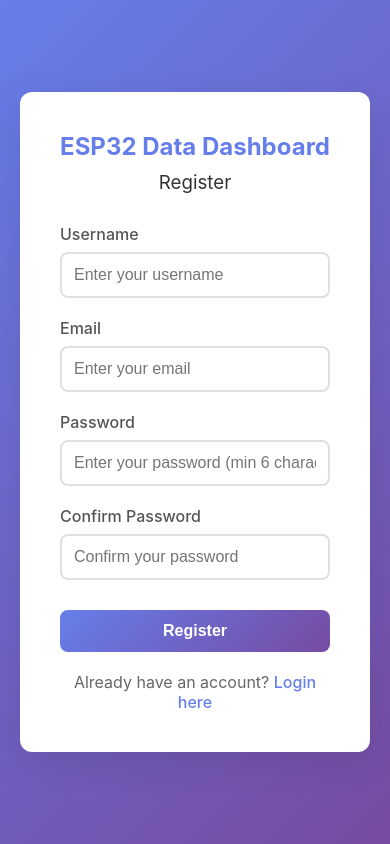
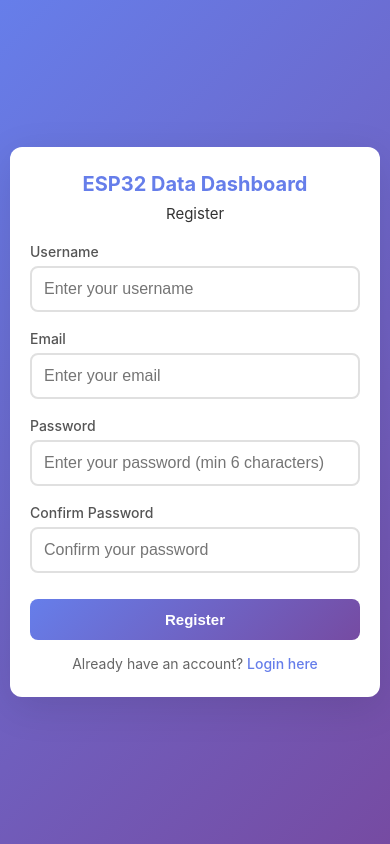
Before and after one commit to Andii-12/Esp32Web, a React (Create React App) app in the folder frontend/: page /register in a window 390 px wide. Built offline with nearby package versions, Linux system fonts and the light colour scheme; no server answers.

Commit message:
mobile style fixes

```diff
--- a/frontend/public/index.html
+++ b/frontend/public/index.html
@@ -2,7 +2,7 @@
 <html lang="en">
   <head>
     <meta charset="utf-8" />
-    <meta name="viewport" content="width=device-width, initial-scale=1" />
+    <meta name="viewport" content="width=device-width, initial-scale=1, maximum-scale=5, user-scalable=yes" />
     <meta name="theme-color" content="#000000" />
     <meta name="description" content="ESP32 Data Dashboard" />
     <title>ESP32 Data Dashboard</title>
--- a/frontend/src/components/Auth.css
+++ b/frontend/src/components/Auth.css
@@ -102,3 +102,85 @@
 .auth-link a:hover {
   text-decoration: underline;
 }
+
+/* Mobile Responsive Styles */
+@media (max-width: 768px) {
+  .auth-container {
+    padding: 15px;
+  }
+
+  .auth-card {
+    padding: 30px 25px;
+    max-width: 100%;
+  }
+
+  .auth-card h2 {
+    font-size: 22px;
+    margin-bottom: 8px;
+  }
+
+  .auth-card h3 {
+    font-size: 16px;
+    margin-bottom: 25px;
+  }
+
+  .form-group {
+    margin-bottom: 18px;
+  }
+
+  .form-group label {
+    font-size: 14px;
+    margin-bottom: 6px;
+  }
+
+  .form-group input {
+    padding: 14px;
+    font-size: 16px; /* Prevents zoom on iOS */
+  }
+
+  .auth-button {
+    padding: 14px;
+    font-size: 16px;
+    margin-top: 8px;
+  }
+
+  .error-message {
+    padding: 10px;
+    font-size: 13px;
+    margin-bottom: 15px;
+  }
+
+  .auth-link {
+    font-size: 14px;
+    margin-top: 15px;
+  }
+}
+
+/* Small Mobile Devices */
+@media (max-width: 480px) {
+  .auth-container {
+    padding: 10px;
+  }
+
+  .auth-card {
+    padding: 25px 20px;
+  }
+
+  .auth-card h2 {
+    font-size: 20px;
+  }
+
+  .auth-card h3 {
+    font-size: 15px;
+    margin-bottom: 20px;
+  }
+
+  .form-group input {
+    padding: 12px;
+  }
+
+  .auth-button {
+    padding: 12px;
+    font-size: 15px;
+  }
+}
--- a/frontend/src/components/Dashboard.css
+++ b/frontend/src/components/Dashboard.css
@@ -351,15 +351,159 @@
   font-weight: 700;
 }
 
+/* Mobile Responsive Styles */
 @media (max-width: 768px) {
   .dashboard-header {
     flex-direction: column;
     align-items: flex-start;
     gap: 15px;
+    padding: 15px 20px;
+  }
+
+  .dashboard-header h1 {
+    font-size: 20px;
+    margin-bottom: 3px;
+  }
+
+  .dashboard-header p {
+    font-size: 13px;
+  }
+
+  .logout-button {
+    width: 100%;
+    padding: 12px;
+    font-size: 15px;
+  }
+
+  .dashboard-content {
+    padding: 15px 10px;
+  }
+
+  .admin-section {
+    padding: 20px 15px;
+    margin-bottom: 15px;
+  }
+
+  .admin-header {
+    flex-direction: column;
+    align-items: flex-start;
+    gap: 10px;
+  }
+
+  .admin-header h2 {
+    font-size: 20px;
+  }
+
+  .admin-info p {
+    font-size: 14px;
+  }
+
+  .rooms-section {
+    padding: 20px 15px;
+    margin-bottom: 15px;
+  }
+
+  .rooms-section h2 {
+    font-size: 18px;
+    margin-bottom: 15px;
+  }
+
+  .rooms-grid {
+    grid-template-columns: 1fr;
+    gap: 15px;
+  }
+
+  .room-card {
+    padding: 20px 15px;
+  }
+
+  .room-header {
+    flex-direction: column;
+    align-items: flex-start;
+    gap: 10px;
+    margin-bottom: 15px;
+  }
+
+  .room-header h3 {
+    font-size: 20px;
+  }
+
+  .status-badge {
+    padding: 5px 12px;
+    font-size: 12px;
+  }
+
+  .sensor-row {
+    padding: 10px 12px;
+    flex-direction: column;
+    align-items: flex-start;
+    gap: 5px;
+  }
+
+  .sensor-label {
+    font-size: 13px;
+  }
+
+  .sensor-value {
+    font-size: 15px;
+    width: 100%;
+  }
+
+  .sensor-value-small {
+    font-size: 11px;
+  }
+
+  .data-history {
+    padding: 20px 15px;
+  }
+
+  .data-history h2 {
+    font-size: 18px;
+    margin-bottom: 15px;
+  }
+
+  .data-table {
+    font-size: 12px;
+  }
+
+  .data-table th {
+    padding: 8px 6px;
+    font-size: 11px;
+    white-space: nowrap;
+  }
+
+  .data-table td {
+    padding: 8px 6px;
+    font-size: 11px;
+    white-space: nowrap;
+  }
+
+  .table-container {
+    overflow-x: auto;
+    -webkit-overflow-scrolling: touch;
+  }
+
+  .loading,
+  .no-data {
+    padding: 30px 20px;
+    font-size: 14px;
+  }
+
+  .error-message {
+    padding: 10px;
+    font-size: 13px;
+    margin-bottom: 15px;
   }
 
   .filter-section {
     flex-direction: column;
+    padding: 15px;
+  }
+
+  .filter-button,
+  .refresh-button {
+    width: 100%;
+    padding: 12px;
   }
 
   .data-grid {
@@ -369,8 +513,53 @@
   .nodes-grid {
     grid-template-columns: 1fr;
   }
+}
 
-  .table-container {
-    overflow-x: scroll;
+/* Small Mobile Devices */
+@media (max-width: 480px) {
+  .dashboard-header {
+    padding: 12px 15px;
+  }
+
+  .dashboard-header h1 {
+    font-size: 18px;
+  }
+
+  .dashboard-content {
+    padding: 10px 8px;
+  }
+
+  .admin-section,
+  .rooms-section,
+  .data-history {
+    padding: 15px 12px;
+    border-radius: 8px;
+  }
+
+  .room-card {
+    padding: 15px 12px;
+  }
+
+  .room-header h3 {
+    font-size: 18px;
+  }
+
+  .sensor-label {
+    font-size: 12px;
+  }
+
+  .sensor-value {
+    font-size: 14px;
+  }
+
+  .data-table th,
+  .data-table td {
+    padding: 6px 4px;
+    font-size: 10px;
+  }
+
+  .status-badge {
+    padding: 4px 10px;
+    font-size: 11px;
   }
 }
```
